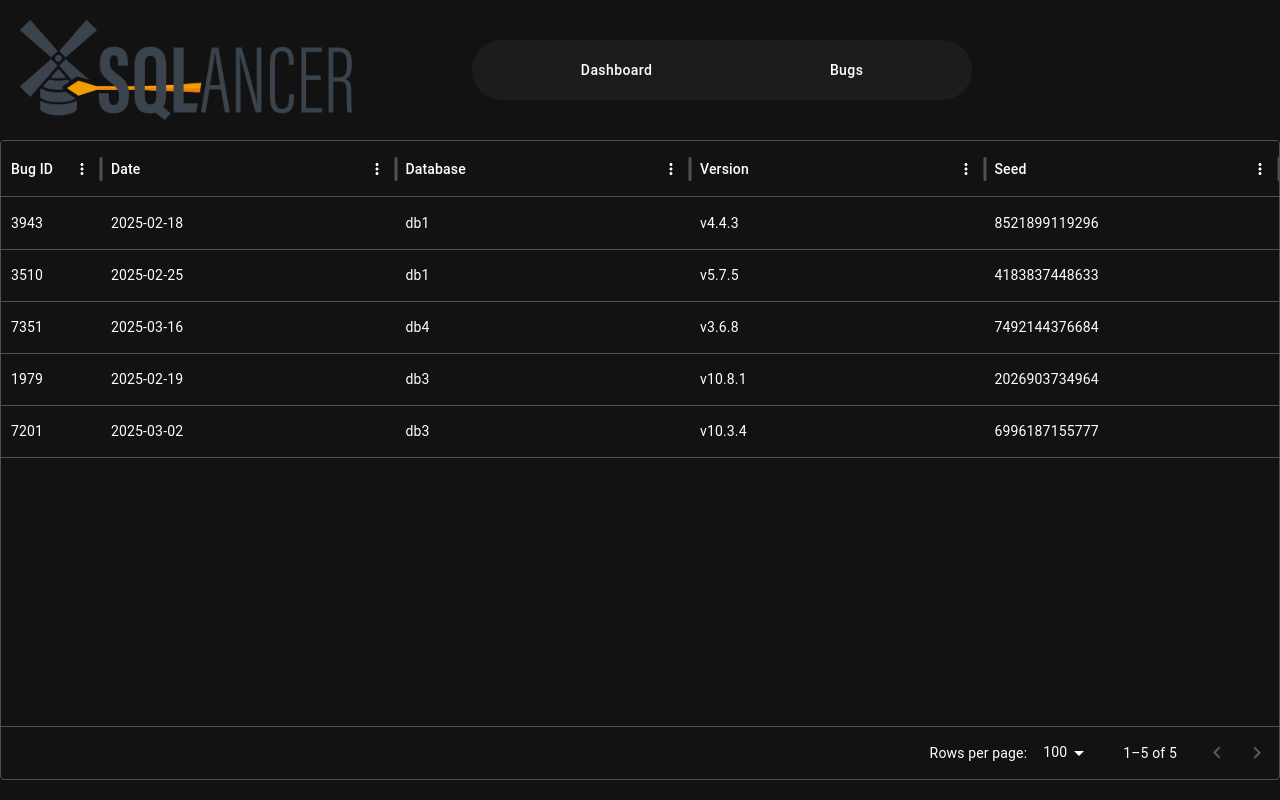
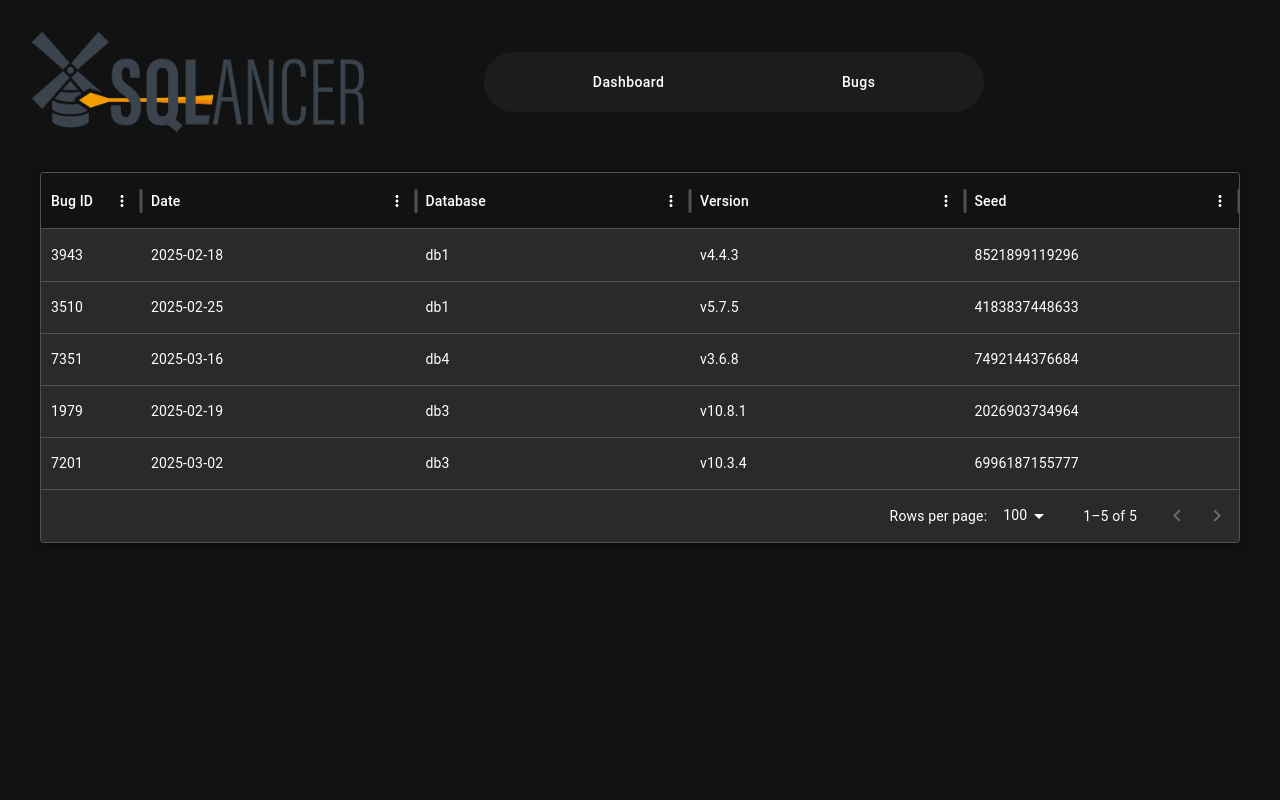
Before and after one commit to caitlyntang/CS3213-grp21-web-frontend, a React (Vite) app: page /bugs in a window 1280 px wide. Built offline with nearby package versions, Linux system fonts and the light colour scheme; the HTML template or start-up script is replaced by a standard one.

Commit message:
add bugdetails page: change bugs table to receive data and link to table add logs to mockdata add buglogs comp

```diff
--- a/src/App.jsx
+++ b/src/App.jsx
@@ -6,6 +6,7 @@ import Dashboard from './pages/dashboard';
 import Bugs from "./pages/bugs";
 import { ThemeProvider, createTheme } from '@mui/material/styles';
 import darkTheme from "./theme";
+import BugDetails from "./pages/BugDetails";
 
 function App() {
   return (
@@ -16,6 +17,7 @@ function App() {
         <Routes>
         <Route path="/" element={<Dashboard/>}/>
         <Route path="/bugs" element={<Bugs/>}/>
+        <Route path="/bugdetails/" element={<BugDetails/>}/>
         </Routes>
       </main>
     </ThemeProvider>
--- /dev/null
+++ b/src/components/Buglogs.jsx
@@ -0,0 +1,18 @@
+import { Box, Typography } from "@mui/material";
+import { logs } from "../data/mockdata";
+
+
+function BugLogs() {
+
+    return (
+        <Box sx={{margin:4, padding:3, maxHeight: "60vh", overflow: "auto"}}>
+            <Typography variant="h4">
+                Bug Logs:
+            </Typography>
+            <Typography component="pre">
+                {logs}
+            </Typography>
+        </Box>
+    )
+}
+export default BugLogs
--- a/src/components/BugsTable.jsx
+++ b/src/components/BugsTable.jsx
@@ -1,10 +1,11 @@
 import { DataGrid } from '@mui/x-data-grid';
-import { bugs_info } from '../data/mockdata';
+
 import { Box } from '@mui/material';
+import { useNavigate } from 'react-router-dom';
 
 
 
-function BugsTable() {
+function BugsTable({data}) {
 
     const columns = [
         { field: "id", headerName: "Bug ID"},
@@ -14,14 +15,21 @@ function BugsTable() {
         { field: "seed", headerName: "Seed", flex:1},
       ];
 
+    const navigate = useNavigate(); // Initialize the useNavigate hook
+
+    // Function to handle row click
+    function handleRowClick (params) {
+    // Navigate to the RowDetails page with the clicked row's id
+    navigate('/bugdetails', { state: { bug: params.row } });
+    };
     return (
-        <Box>
-            <Box height="80vh">
+            <Box>
                 <DataGrid
-                rows={bugs_info}
-                columns={columns}/>
+                rows={data}
+                columns={columns}
+                onRowClick={handleRowClick}/>
             </Box>
-        </Box>
+
     )
 }
 
--- a/src/components/TopBar.jsx
+++ b/src/components/TopBar.jsx
@@ -6,7 +6,7 @@ import NavBar from './NavBar';
 
 function TopBar() {
     return(
-        <Box sx={{display:'flex', margin:"20px"}}>
+        <Box sx={{display:'flex', margin:4}}>
             <Stack direction="row" spacing={15} alignItems={'center'}>
                 <img src={logo} alt='sqlancer logo' style={{ width: 'auto', height: '100px' }}/>
 
--- a/src/data/mockdata.js
+++ b/src/data/mockdata.js
@@ -35,3 +35,28 @@ export const bugs_info = [
       "seed": 6996187155777
     }
   ]
+
+  export const logs = `PRAGMA cache_size = 50000; -- 0ms;
+  PRAGMA temp_store=MEMORY; -- 0ms;
+  PRAGMA synchronous=off; -- 0ms;
+  PRAGMA case_sensitive_like=ON; -- 0ms;
+  CREATE VIRTUAL TABLE rt0 USING rtree_i32(c0, c1, c2); -- 15ms;
+  CREATE VIRTUAL TABLE vt1 USING fts4(c0 UNINDEXED); -- 3ms;
+  INSERT OR REPLACE INTO vt1(c0) VALUES (-253704356); -- 0ms;
+  INSERT OR IGNORE INTO rt0(c0) VALUES (0.2805967986803618); -- 0ms;
+  BEGIN  TRANSACTION; -- 0ms;
+  REINDEX  vt1; -- 0ms;
+  INSERT OR FAIL INTO rt0(c1) VALUES (NULL); -- 0ms;
+  BEGIN  TRANSACTION; -- 0ms;
+  PRAGMA optimize; -- 0ms;
+  INSERT OR IGNORE INTO rt0(c1, c0) VALUES (NULL, '-253704356'); -- 0ms;
+  INSERT INTO vt1(vt1) VALUES('integrity-check'); -- 0ms;
+  COMMIT; -- 0ms;
+  REINDEX; -- 0ms;
+  COMMIT TRANSACTION; -- 0ms;
+  ROLLBACK TRANSACTION; -- 0ms;
+  INSERT OR IGNORE INTO vt1(c0) VALUES (NULL); -- 0ms;
+  UPDATE rt0 SET c0=0x4539fa69, c2='TP', c1=-253704356; -- 0ms;
+  UPDATE OR IGNORE vt1 SET (c0)=(x''); -- 0ms;
+  END TRANSACTION; -- 0ms;
+  PRAGMA main.foreign_keys = false; -- 0ms;`
--- /dev/null
+++ b/src/pages/BugDetails.jsx
@@ -0,0 +1,28 @@
+import { Box, Card, Paper } from '@mui/material';
+import React from 'react';
+import { useLocation, useParams } from 'react-router-dom'; // To get the URL parameter
+import BugsTable from '../components/BugsTable';
+import BugLogs from '../components/Buglogs';
+
+function BugDetails() {
+    const { id } = useParams(); // Get the 'id' from the URL
+    const location = useLocation();
+    const { bug } = location.state || {}; // Extract bug data
+
+
+  // You can fetch data for the specific row using the `id`
+  // For now, we will just display the id
+  return (
+    <Box sx={{margin:5}}>
+        <Paper>
+            <BugsTable data={[bug]}/>
+        </Paper>
+        <Paper>
+            <BugLogs/>
+        </Paper>
+    </Box>
+
+  );
+}
+
+export default BugDetails;
--- a/src/pages/bugs.jsx
+++ b/src/pages/bugs.jsx
@@ -1,10 +1,14 @@
 import React from 'react';
 import BugsTable from '../components/BugsTable';
+import { Paper } from '@mui/material';
+import { bugs_info} from '../data/mockdata'
 
 function Bugs() {
   return (
     <div>
-      <BugsTable/>
+        <Paper sx={{margin:5}} elevation={5}>
+        <BugsTable data={bugs_info}/>
+      </Paper>
     </div>
   );
 }
--- a/vite.config.js
+++ b/vite.config.js
@@ -3,6 +3,6 @@ import react from '@vitejs/plugin-react'
 
 // https://vite.dev/config/
 export default defineConfig({
-  base: "/sqlancer-front",
+  base: "/",
   plugins: [react()],
 })
```
